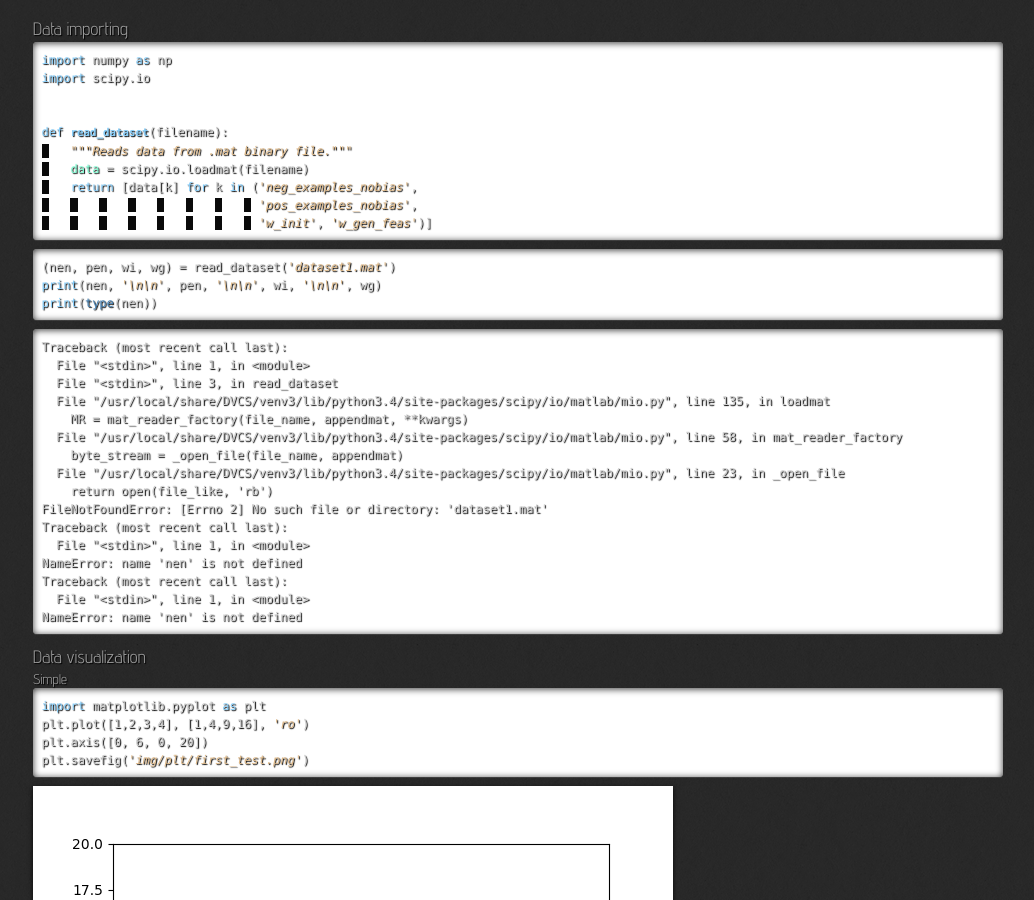
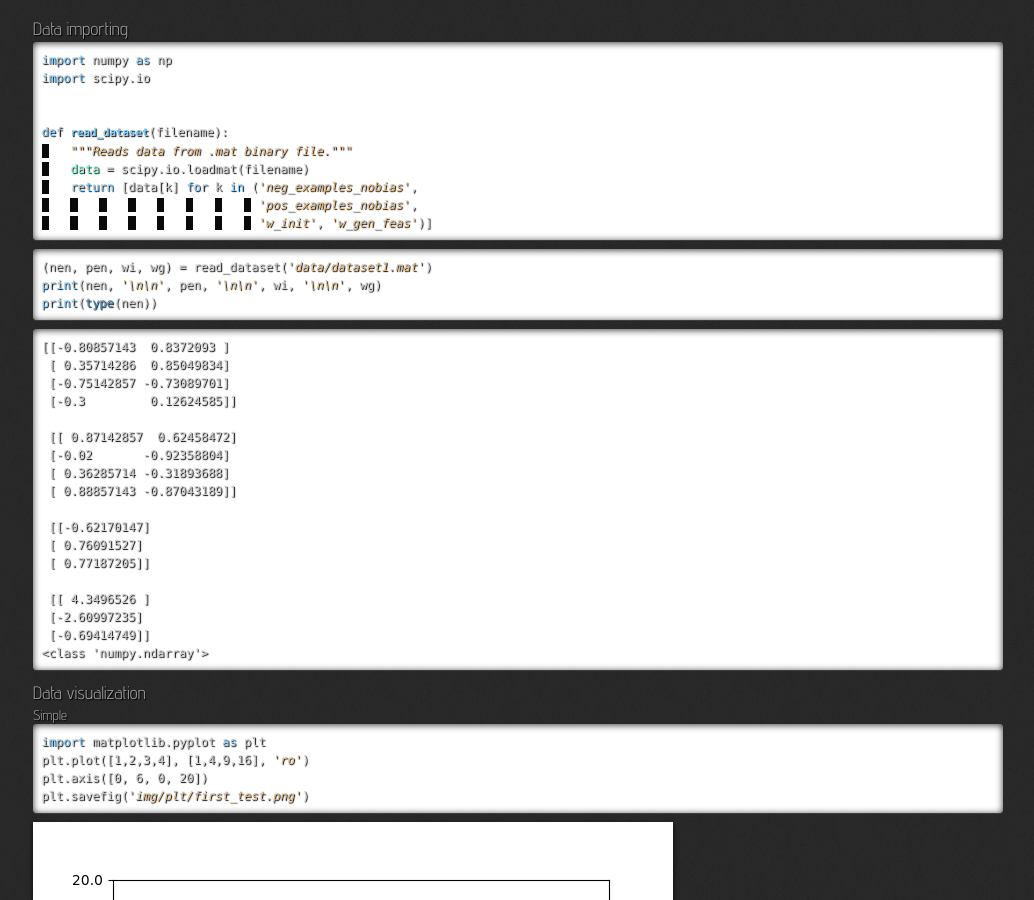
Before and after one commit to 0--key/0--key.github.io, a Jekyll site: the page built from _posts/2017-05-02-matplotlib-intro.html, in a window 1280 px wide and 900 px high, scrolled down 280 px. Shown: the whole window, without its empty margins (22-1056 px from the left). Built offline with Jekyll 4.4.1, drawn with Linux system fonts in a browser that asks for light colours; nearby versions of some CDN libraries; comment, search, counter and statistics services are not loaded; some of the changed text lies outside the part shown.

Commit message:
Minor corrections

```diff
--- a/_posts/2017-05-02-matplotlib-intro.html
+++ b/_posts/2017-05-02-matplotlib-intro.html
@@ -43,29 +43,31 @@ tags: [matplotlib]
 
 
 <div class="org-src-container">
-<pre class="src src-python">(nen, pen, wi, wg) = read_dataset(<span style="color: #deb887; font-style: italic;">'dataset1.mat'</span>)
+<pre class="src src-python">(nen, pen, wi, wg) = read_dataset(<span style="color: #deb887; font-style: italic;">'data/dataset1.mat'</span>)
 <span style="color: #87cefa;">print</span>(nen, <span style="color: #deb887; font-style: italic;">'\n\n'</span>, pen, <span style="color: #deb887; font-style: italic;">'\n\n'</span>, wi, <span style="color: #deb887; font-style: italic;">'\n\n'</span>, wg)
 <span style="color: #87cefa;">print</span>(<span style="color: #4682b4;">type</span>(nen))
 </pre>
 </div>
 
 <pre class="example">
-Traceback (most recent call last):
-  File "&lt;stdin&gt;", line 1, in &lt;module&gt;
-  File "&lt;stdin&gt;", line 3, in read_dataset
-  File "/usr/local/share/DVCS/venv3/lib/python3.4/site-packages/scipy/io/matlab/mio.py", line 135, in loadmat
-    MR = mat_reader_factory(file_name, appendmat, **kwargs)
-  File "/usr/local/share/DVCS/venv3/lib/python3.4/site-packages/scipy/io/matlab/mio.py", line 58, in mat_reader_factory
-    byte_stream = _open_file(file_name, appendmat)
-  File "/usr/local/share/DVCS/venv3/lib/python3.4/site-packages/scipy/io/matlab/mio.py", line 23, in _open_file
-    return open(file_like, 'rb')
-FileNotFoundError: [Errno 2] No such file or directory: 'dataset1.mat'
-Traceback (most recent call last):
-  File "&lt;stdin&gt;", line 1, in &lt;module&gt;
-NameError: name 'nen' is not defined
-Traceback (most recent call last):
-  File "&lt;stdin&gt;", line 1, in &lt;module&gt;
-NameError: name 'nen' is not defined
+[[-0.80857143  0.8372093 ]
+ [ 0.35714286  0.85049834]
+ [-0.75142857 -0.73089701]
+ [-0.3         0.12624585]]
+
+ [[ 0.87142857  0.62458472]
+ [-0.02       -0.92358804]
+ [ 0.36285714 -0.31893688]
+ [ 0.88857143 -0.87043189]]
+
+ [[-0.62170147]
+ [ 0.76091527]
+ [ 0.77187205]]
+
+ [[ 4.3496526 ]
+ [-2.60997235]
+ [-0.69414749]]
+&lt;class 'numpy.ndarray'&gt;
 </pre>
 </div>
 </div>
```
Also changed, not shown: other parts of _posts/2017-05-02-matplotlib-intro.html (+1 -1 lines).
